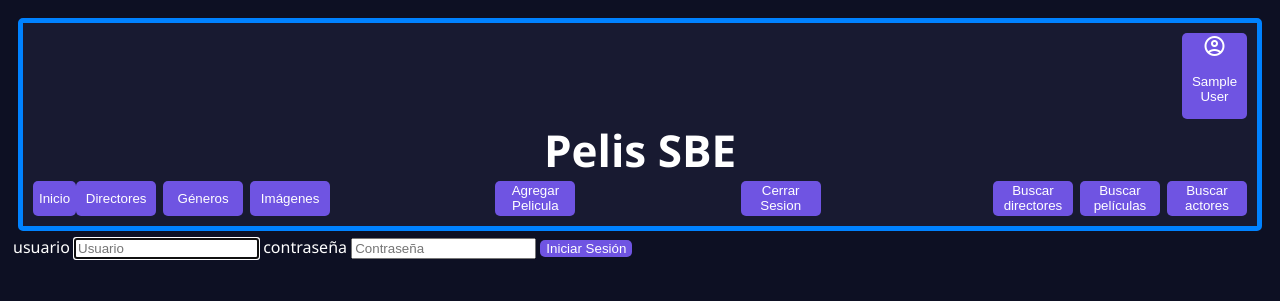
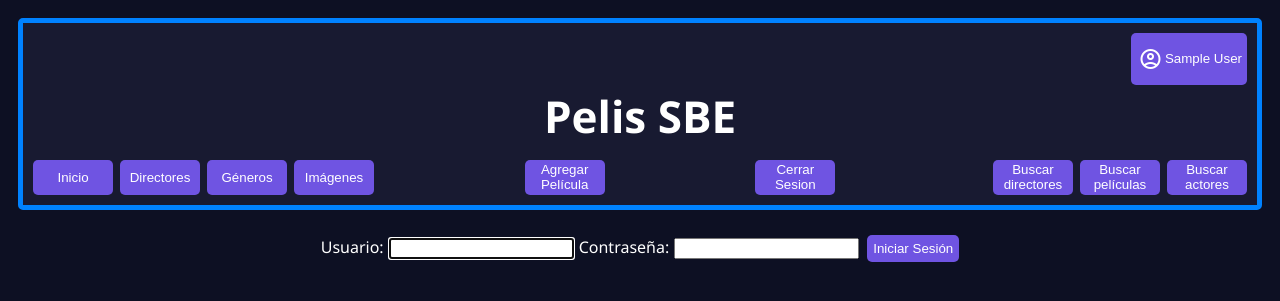
Before and after one commit to Sofii2301/Proyecto-Final---Programacion-2, a Flask app: page /ingresar in a window 1280 px wide. Shown: the top 301 px of the page. Run offline with Flask 2, Linux system fonts and the light colour scheme; the visitor is signed in with stand-in values (Sample User, id 1).

Commit message:
Estilos perfil

```diff
--- a/static/css/estilos_index.css
+++ b/static/css/estilos_index.css
@@ -22,6 +22,7 @@ h1 {
     align-items: center;
     font-size: 44px;
     margin: 1px;
+    margin-bottom: 14px;
 }
 
 h2 {
@@ -53,8 +54,17 @@ button {
 }
 
 .boton-menu {
-    width: 65px;
+    display: flex;
+    align-items: center;
+    padding: 5px;
+    width: auto;
     height: auto;
+}
+
+#span_perfil {
+    display: flex;
+    justify-content: center;
+    margin: 2.5px;
 }
 
 #botones_barra_izq {
@@ -102,15 +112,16 @@ main {
 }
 
 article {
+    display: flex;
     align-self: center;
     width: 950px;
     min-width: 300px;
     background-color: #181A31;
     border: 1.5mm solid rgb(0, 130, 255);
     border-radius: 5px;
-    padding: 30px;
-    margin: 5px;
-    display: flex;
+    padding: 20px;
+    margin: 8px;
+
 }
 
 #info {
--- /dev/null
+++ b/static/css/estilos_perfil.css
@@ -0,0 +1,20 @@
+#div_perfil {
+    display: flex;
+    justify-content: center;
+}
+
+#ingresar {
+    display: flex;
+    align-items: baseline;
+    margin: 20px;
+}
+
+#input_ingresar {
+    margin-left: 5px;
+    margin-right: 5px;
+}
+
+#iniciar_sesion {
+    padding: 6px;
+    margin-left: 3px;
+}
--- a/templates/directores.html
+++ b/templates/directores.html
@@ -4,7 +4,7 @@
 <main>
     {% for datos in peliculas %}
             <article>
-                <h3> director: {{ datos ['Director'] }} </h3>
+                <h3> Director: {{ datos ['Director'] }} </h3>
             </article>
     {% endfor %}
 </main>
--- a/templates/generos.html
+++ b/templates/generos.html
@@ -4,7 +4,7 @@
 <main>
     {% for datos in peliculas %}
             <article>
-                <h3> genero: {{datos ['Genero'] }} </h3>
+                <h3>    Género: {{datos ['Genero'] }} </h3>
             </article>
     {% endfor %}
 </main>
--- a/templates/index.html
+++ b/templates/index.html
@@ -12,7 +12,7 @@
                 <nav>
                     <a title="perfil" href="{{url_for('ingresar')}}">
                         <button class="boton-menu" >
-                            <span class="material-symbols-outlined">
+                            <span class="material-symbols-outlined" id="span_perfil">
                                 account_circle
                             </span>
                         <p> {{ name }} </p>
@@ -21,7 +21,7 @@
                     <h1> Pelis SBE </h1>
                     <div class="barra_navegacion">
                         <div id="botones_barra_izq">
-                            <button class="botones_barra_izq">
+                            <button class="boton-barra">
                                 <a href="{{url_for('home')}}"> Inicio </a>
                             </button>
                             <button class="boton-barra">
@@ -37,10 +37,10 @@
 
                         {% if name != '' %}
                         <button class="boton-barra">
-                            <a href="{{url_for('agregar')}}">Agregar Pelicula</a>
+                            <a href="{{url_for('agregar')}}"> Agregar Película </a>
                         </button>
                         <button class="boton-barra">
-                            <a href="{{url_for('logout')}}">Cerrar Sesion</a>
+                            <a href="{{url_for('logout')}}"> Cerrar Sesion </a>
                         </button>
                         {% endif %}
                         <div id="botones_buscar" >
--- a/templates/ingresar.html
+++ b/templates/ingresar.html
@@ -3,13 +3,13 @@
 {% block content%}
 
 <link rel="stylesheet" type="text/css" href="{{ url_for('static', filename='css/estilos_perfil.css' )}}">
-<div>
-    <form action="/login" method="post">
-        <label for="username"> usuario </label>
-        <input type="text" placeholder="Usuario" name="username" required autofocus>
-        <label for="password"> contraseña </label>
-        <input type="password" placeholder="Contraseña" name="password" required>
-        <button type="sumbit" id="iniciar_sesion">Iniciar Sesión </button>
+<div id="div_perfil">
+    <form action="/login" method="post" id="ingresar">
+        <label for="username"> Usuario: </label>
+        <input type="text"  name="username" required autofocus id="input_ingresar">
+        <label for="password"> Contraseña: </label>
+        <input type="password"  name="password" required id="input_ingresar">
+        <button type="sumbit" id="iniciar_sesion"> Iniciar Sesión </button>
     </form>
 </div>
 
```
